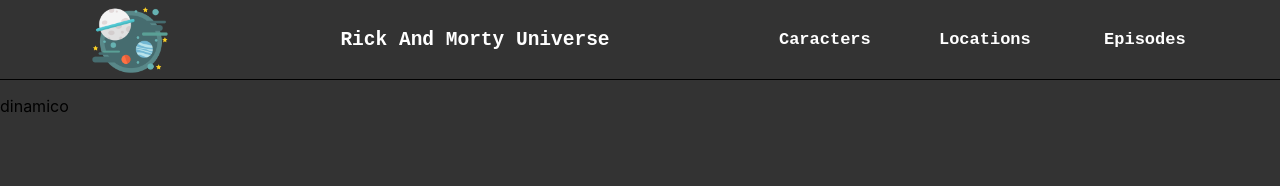
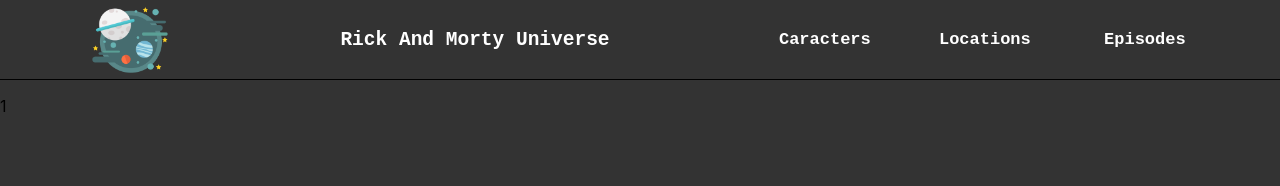
Before and after one commit to MicaelSilveira/Rick-and-morty-universe, a Next.js app: page /Caracters/1 in a window 1280 px wide. Shown: the top 186 px of the page. Built offline with nearby package versions, Linux system fonts and the light colour scheme.

Commit message:
add-feed-list

```diff
--- a/pages/Caracters/[caracter]/index.tsx
+++ b/pages/Caracters/[char]/index.tsx
@@ -1,8 +1,10 @@
 // import type {NextPage} from 'next/page'
 import type { NextPage } from "next";
+import { useRouter } from "next/router";
 import React from "react";
 const id: NextPage = () => {
-  return <div>dinamico</div>;
+  const { query } = useRouter();
+  return <div>{query.char}</div>;
 };
 
 export default id;
--- a/src/Components/Layout/Header/Header.tsx
+++ b/src/Components/Layout/Header/Header.tsx
@@ -58,7 +58,7 @@
         >
           <ul className={styles.menuUL}>
             <li>
-              <Link href="/caracters">
+              <Link href="/Caracters">
                 <a> Caracters</a>
               </Link>
             </li>
```
